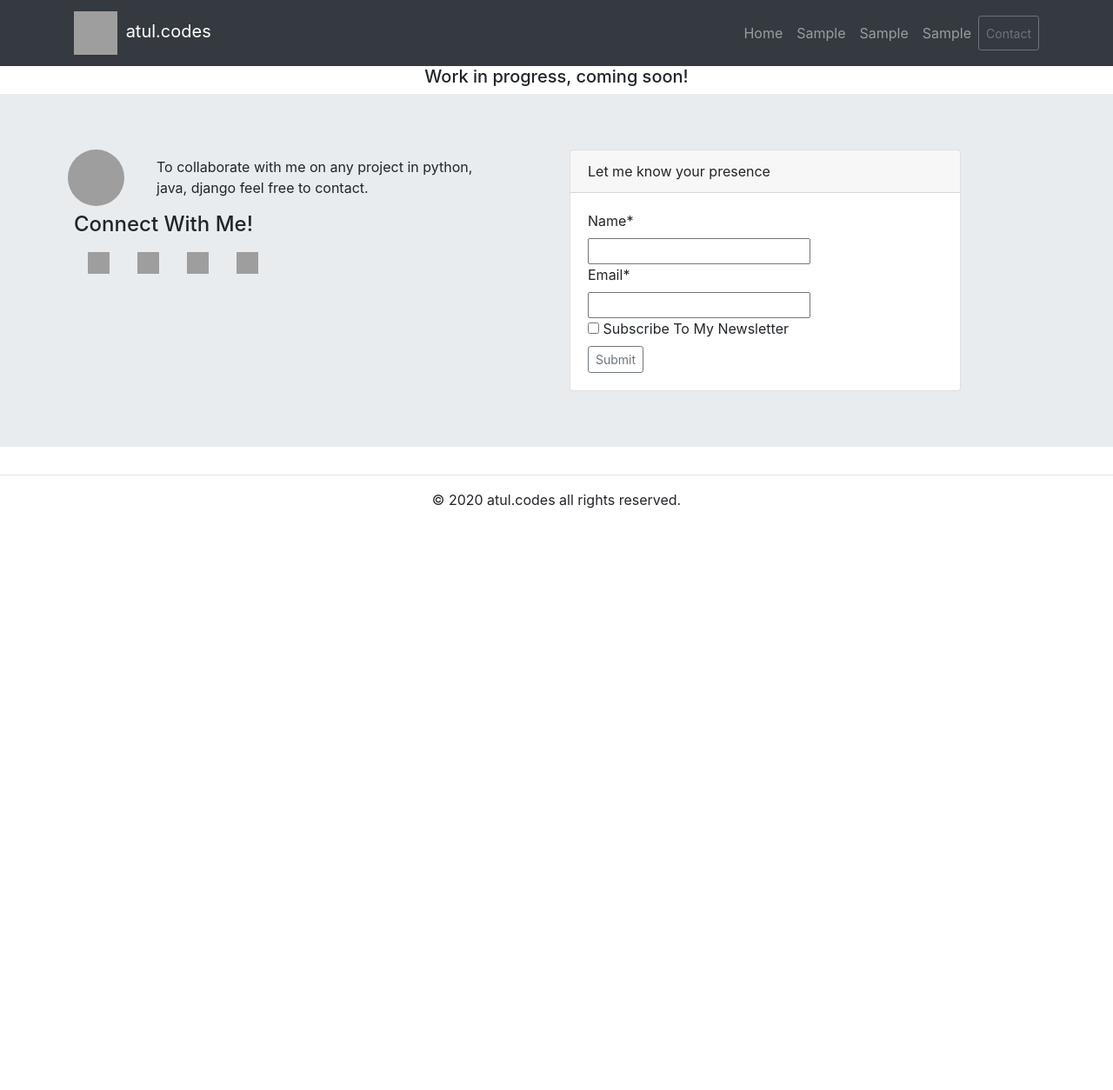
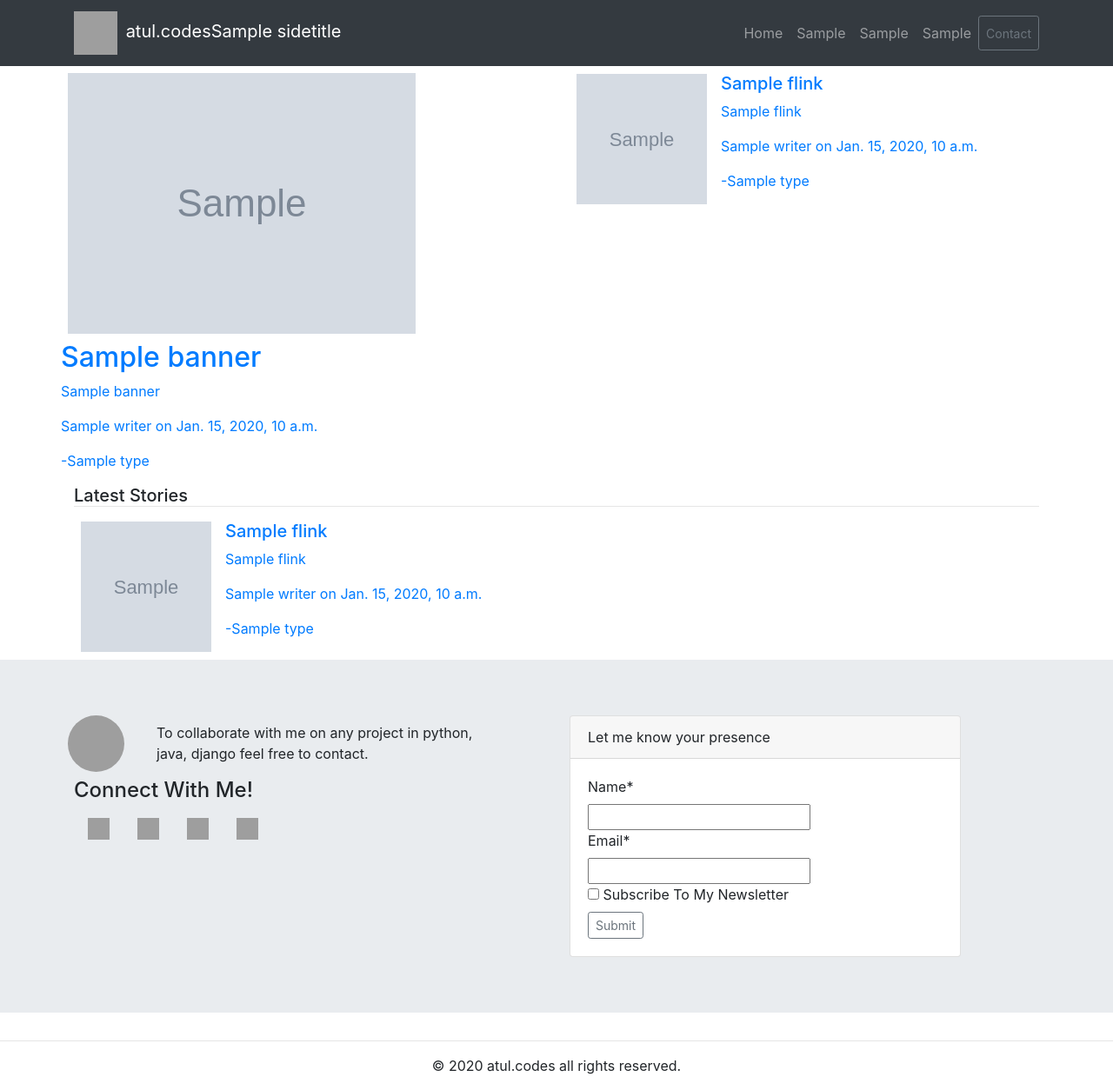
Before and after one commit to atulsingh029/portfolio, a Django app: template templates/blog.html in a window 1280 px wide. Shown: the whole page at 87% size. Before the commit the page ends 585 px from the top, so only its background shows below. Run offline with Django 3.2, Linux system fonts and the light colour scheme; tables that the repository leaves empty hold one stand-in row (values such as "Sample post"); the template is opened without the code that fills it: values that come from a table or form of the project are taken from there, most other values are stand-ins (such as "Sample title", 1, 10 or a date in 2020); grey boxes marked "Sample" are stand-in pictures; some libraries are stand-ins or nearby versions; grey boxes are pictures that could not be loaded.

Commit message:
blog app v1

```diff
--- a/blog/forms.py
+++ b/blog/forms.py
@@ -0,0 +1 @@
+from django import forms
--- a/blog/urls.py
+++ b/blog/urls.py
@@ -1,5 +1,6 @@
 from django.urls import path
 from .views import blog
+
 
 
 urlpatterns = [
--- a/home/forms.py
+++ b/home/forms.py
@@ -8,6 +8,6 @@ class MailingForm(forms.Form):
 
 
 class VisitorForm(forms.Form):
-    name = forms.CharField(min_length=3, max_length=160, required=True, label="Name",)
-    email = forms.EmailField(max_length=254, required=True, label="Email",)
+    name = forms.CharField(min_length=3, max_length=160, required=True,)
+    email = forms.EmailField(max_length=254, required=True,)
     subscribe = forms.BooleanField(required=False, label="Subscribe To My Newsletter ")
--- a/portfolio/settings.py
+++ b/portfolio/settings.py
@@ -127,6 +127,9 @@ STATICFILES_DIRS = [os.path.join(BASE_DIR,'staticfiles'),
                     ]
 STATIC_ROOT = os.path.join(BASE_DIR,'static')
 
+MEDIA_URL = '/media/'
+MEDIA_ROOT = os.path.join(BASE_DIR, 'static/media')
+
 # SMTP setup
 EMAIL_HOST = 'smtp.gmail.com'
 EMAIL_HOST_USER ='atul.auth@gmail.com'
--- a/portfolio/urls.py
+++ b/portfolio/urls.py
@@ -16,6 +16,9 @@ Including another URLconf
 from django.contrib import admin
 from django.urls import path,include
 from home import views as HomeView
+from django.conf import settings
+from django.conf.urls.static import static
+
 
 
 urlpatterns = [
@@ -28,3 +31,7 @@ urlpatterns = [
     path('how-to/', include('howto.urls')),
     path('list_all/',include('home.urls')),
 ]
+
+if settings.DEBUG:
+    urlpatterns += static(settings.MEDIA_URL,
+                          document_root=settings.MEDIA_ROOT)
--- a/templates/abstract_base.html
+++ b/templates/abstract_base.html
@@ -10,7 +10,7 @@
     <link rel="stylesheet" href={% static 'stylesheet/base.css' %}>
     <meta charset="UTF-8">
     <meta name="viewport" content="width=device-width, initial-scale=1.0, shrink-to-fit=no">
-    <title>Home - atul.codes</title>
+    <title>{{ title }}</title>
 </head>
 <body>
 <header>
@@ -19,7 +19,7 @@
             <a class="navbar-brand" href="/">
                 <img src="https://atulsingh029.github.io/icons/icon.png" width="50" height="50"
                      class="d-inline-block align-middle" alt="" loading="lazy">
-                <span class="pl-1">atul.codes</span>
+                <span class="pl-1">atul.codes{{ sidetitle }}</span>
             </a>
             <button class="navbar-toggler" type="button" data-toggle="collapse" data-target="#navbarNavAltMarkup"
                     aria-controls="navbarNavAltMarkup" aria-expanded="false" aria-label="Toggle navigation">
--- a/templates/base.html
+++ b/templates/base.html
@@ -108,7 +108,7 @@
         <div class="card-header text-center">
             Certificates & Recognitions
         </div>
-        <div class="card-body p-1">
+        <div class="card-body p-0">
             <div id="edu" class="carousel slide m-2" data-ride="carousel">
                 <div class="carousel-inner">
                     {% for carousel in carousels %}
@@ -293,8 +293,7 @@
                                      class="rounded-circle" height="65px" width="65px">
                             </div>
                             <div class="col-9 mt-2">
-                                <p>To collaborate with me on any project in python, java, django feel free to <a
-                                        href="#contact">contact</a>.</p>
+                                <p>To collaborate with me on any project in python, java, django feel free to contact.</p>
                             </div>
                         </div>
                     </section>
--- a/templates/blog.html
+++ b/templates/blog.html
@@ -1,4 +1,105 @@
 {%  extends 'abstract_base.html' %}
+{% load static %}
+
 {% block container %}
-    <h5 align="center">Work in progress, coming soon!</h5>
+    <div class="row">
+        <div class="col-12 col-md-6 m-0 p-0 ">
+            <a href="{{ banner.link }}">
+                <div class="baselink">
+                    <img src="/media/{{ banner.image }}" class="img-fluid p-2">
+                    <h2 class="head">{{ banner.title }}</h2>
+                    <p>{{ banner.subtitle }}</p>
+                    <p>{{ banner.writer }} on {{ banner.datetime }}</p>
+                    <p>-{{ banner.type }}</p>
+                </div>
+            </a>
+        </div>
+        <div class="col-12 col-md-6">
+            {% for flink in top3flinks %}
+                <a href="{{ flink.link }}" >
+                <div class="baselink">
+                    <div class="d-none d-md-block">
+                        <div class="media m-2">
+                          <img src="/media/{{ flink.image }}" class="align-self-center mr-3 " alt="..." height="150px" width="150px">
+                          <div class="media-body">
+                            <h5 class="head mt-0">{{ flink.title }}</h5>
+                            <p>{{ flink.subtitle }}</p>
+                            <p>{{ flink.writer }} on {{ flink.datetime }}</p>
+                            <p>-{{ flink.type }}</p>
+                          </div>
+                        </div>
+                    </div>
+                    <div class=" d-md-none m-2 ">
+                        <div class="card" >
+                          <div class="card-header p-0 m-0">
+                            <img src="/media/{{ flink.image }}" class="card-img-top " alt="...">
+                          </div>
+                          <div class="card-body">
+                            <h5 class="card-title head">{{ flink.title }}</h5>
+                            <p class="card-text">{{ flink.subtitle }}</p>
+                            <p>{{ flink.writer }} on {{ flink.datetime }}</p>
+                            <p>-{{ flink.type }}</p>
+                          </div>
+                        </div>
+                    </div>
+                </div>
+                </a>
+    {% endfor %}
+        </div>
+    </div>
+    <h5 class="mb-0 pb-0">Latest Stories</h5>
+    <hr class="m-0 p-1">
+    {% for flink in flinks %}
+        <a href="{{ flink.link }}">
+        <div class="baselink">
+            <div class="d-none d-md-block">
+                <div class="media m-2">
+                  <img src="/media/{{ flink.image }}" class="align-self-center mr-3 " alt="..." height="150px" width="150px">
+                  <div class="media-body">
+                    <h5 class="head mt-0">{{ flink.title }}</h5>
+                    <p>{{ flink.subtitle }}</p>
+                    <p>{{ flink.writer }} on {{ flink.datetime }}</p>
+                    <p>-{{ flink.type }}</p>
+                  </div>
+                </div>
+            </div>
+            <div class=" d-md-none m-2 ">
+                <div class="card" >
+                  <div class="card-header p-0 m-0">
+                    <img src="/media/{{ flink.image }}" class="card-img-top " alt="...">
+                  </div>
+                  <div class="card-body">
+                    <h5 class="card-title head">{{ flink.title }}</h5>
+                    <p class="card-text">{{ flink.subtitle }}</p>
+                    <p>by- {{ flink.writer }} on {{ flink.datetime }}</p>
+                    <p>-{{ flink.type }}</p>
+                  </div>
+                </div>
+            </div>
+        </div>
+        </a>
+    {% endfor %}
+
+<div>
+    {% if flinks.has_other_pages %}
+        {% if flinks.has_previous %}
+            <a href="?page=1" class="btn btn-outline-info m-1 btn-sm">First</a>
+            <a href="?page={{ flinks.previous_page_number }}" class="btn btn-outline-info m-1 btn-sm">Previous</a>
+        {% endif %}
+        {% for num in flinks.paginator.page_range %}
+            {% if num == flinks.number %}
+                <a href="?page={{ num }}" class="btn btn-info m-1 btn-sm" >{{ num }}</a>
+            {% elif num > flinks.number|add:'-3' and num < flinks.number|add:'3' %}
+                <a href="?page={{ num }}" class="btn btn-outline-info m-1 btn-sm">{{ num }}</a>
+            {% endif %}
+        {% endfor %}
+        {% if flinks.has_next %}
+            <a href="?page={{ flinks.next_page_number }}" class="btn btn-outline-info m-1 btn-sm">Next</a>
+            <a href="?page={{ flinks.paginator.num_pages }}" class="btn btn-outline-info m-1 btn-sm">Last</a>
+        {% endif %}
+    {% endif %}
+
+</div>
+
+
 {% endblock %}
```
Also changed, not shown: blog/admin.py (+7 -0 lines), blog/models.py (+15 -0 lines), blog/views.py (+42 -1 lines).
